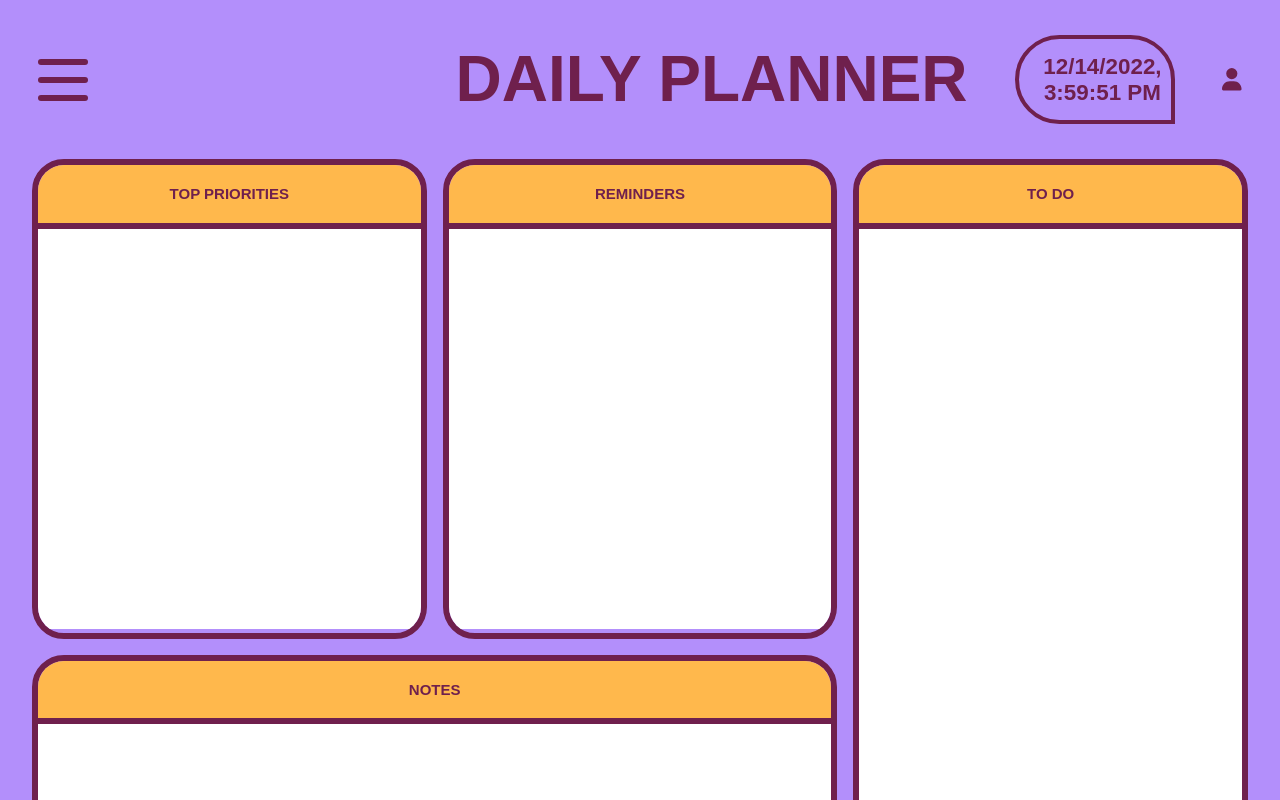
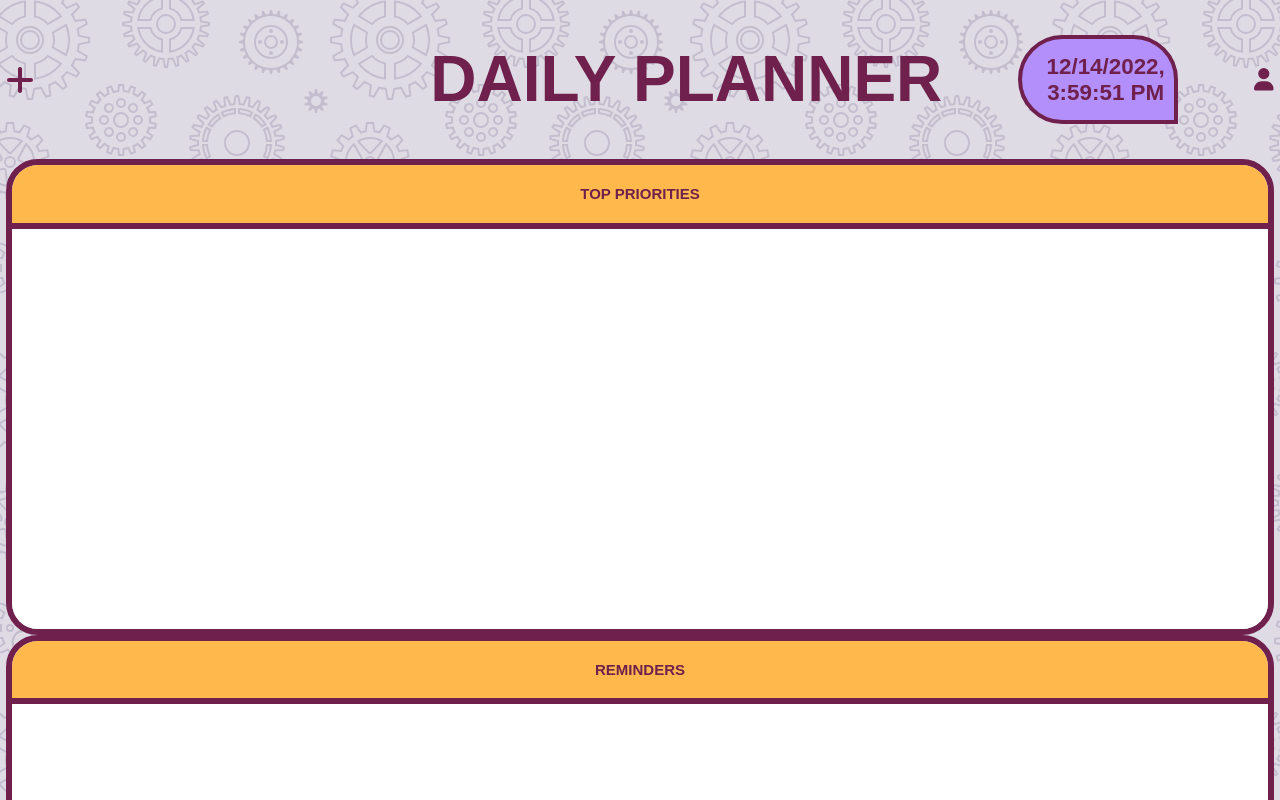
Before and after one commit to rodgersajb/daily-planner, a React (Vite) app: page /Home in a window 1280 px wide. Shown: the top 800 px of the page. Built offline with nearby package versions, Linux system fonts and the light colour scheme; no server answers; sample sign-in values are in the browser's storage; a web font is replaced by a local one.

Commit message:
Added regex to signup Form, moved Priorities, Todo, Reminders, Notes components into Nav

```diff
--- a/src/Components/Fontawesome.jsx
+++ b/src/Components/Fontawesome.jsx
@@ -6,6 +6,7 @@ import {
   faKey,
   faRightFromBracket,
   faSignature,
+  faPlus
 } from "@fortawesome/free-solid-svg-icons";
 
-library.add(faEnvelope, faLock, faUser, faKey, faRightFromBracket, faSignature);
+library.add(faEnvelope, faLock, faUser, faKey, faRightFromBracket, faSignature, faPlus);
--- a/src/Components/Home.jsx
+++ b/src/Components/Home.jsx
@@ -1,8 +1,4 @@
-import Priorities from "./Priorities";
-import Reminders from "./Reminders";
-import ToDo from "./ToDo";
-import Notes from "./Notes";
-import "./Home.scss";
+
 import Nav from "./Nav";
 
 
@@ -12,12 +8,7 @@ const Home = () => {
       <section className="home">
         <div className="home-wrapper">
           <Nav />
-          <div className="display-grid">
-            <Priorities />
-            <Reminders />
-            <ToDo />
-            <Notes />
-          </div>
+
         </div>
       </section>
     </>
--- a/src/Components/Nav.jsx
+++ b/src/Components/Nav.jsx
@@ -6,6 +6,10 @@ import { Navigate } from "react-router-dom";
 import { signOut, getAuth } from "firebase/auth";
 import { firebase } from "./firebase";
 import SignIn from "./SignIn";
+import Priorities from "./Priorities";
+import Reminders from "./Reminders";
+import ToDo from "./ToDo";
+import Notes from "./Notes";
 
 const Nav = () => {
   const [date, setDate] = useState([]);
@@ -31,10 +35,8 @@ const Nav = () => {
     <>
       <div className="nav-wrapper">
         <nav>
-          <div className="burger">
-            <span></span>
-            <span></span>
-            <span></span>
+          <div className="plus">
+            <FontAwesomeIcon icon="fa-solid fa-plus" />
           </div>
 
           <h1>Daily Planner</h1>
@@ -51,6 +53,12 @@ const Nav = () => {
             </div>
           </div>
         </nav>
+        <div className="display-grid">
+          <Priorities />
+          <Reminders />
+          <ToDo />
+          <Notes />
+        </div>
       </div>
     </>
   );
--- a/src/Components/Nav.scss
+++ b/src/Components/Nav.scss
@@ -10,15 +10,10 @@
 
     width: 100%;
 
-    .burger {
-      display: flex;
-      flex-direction: column;
-
-      span {
-        background-color: #6f204d;
-        height: 6px;
-        width: 50px;
-        border-radius: 4px;
+    .plus {
+      .fa-plus {
+        font-size: 2rem;
+        color: #6f204d;
 
         margin: 6px 0;
       }
--- a/src/Components/Priorities.jsx
+++ b/src/Components/Priorities.jsx
@@ -1,5 +1,16 @@
 import "./Priorities.scss";
+import { useState } from "react";
 const Priorities = () => {
+  // database reference
+  //update database
+  // priorities, setPriorities in state
+  // add new priority button
+  // map through priorities in return
+
+  const [priorities, setPriorities] = useState([]);
+
+  const handleAddPriority = () => {};
+
   return (
     <div className="container">
       <h2>Top Priorities</h2>
--- a/src/Components/SignUp.jsx
+++ b/src/Components/SignUp.jsx
@@ -6,6 +6,7 @@ import { set, ref } from "firebase/database";
 import { createUserWithEmailAndPassword, getAuth } from "firebase/auth";
 import { FontAwesomeIcon } from "@fortawesome/react-fontawesome";
 import "./SignUp.scss";
+import { validateEmail } from "./ValidateEmail";
 
 const SignUp = () => {
   const [email, setEmail] = useState("");
@@ -40,6 +41,11 @@ const SignUp = () => {
 
   const handleOnSubmit = (event) => {
     event.preventDefault();
+
+      !validateEmail ? alert("Please enter a valid email") : true;
+    // !validateEmail ? alert('enter a proper email!) or invoke code
+    // if not validate, you're wrong!
+    // if validate, you're validated!
   };
 
   return (
--- /dev/null
+++ b/src/Components/ValidateEmail.jsx
@@ -0,0 +1,5 @@
+const validateEmail = (email) => {
+  return /^\w+([\.-]?\w+)*@\w+([\.-]?\w+)*(\.\w{2,3})+$/.test(email);
+
+};
+export { validateEmail };
```
